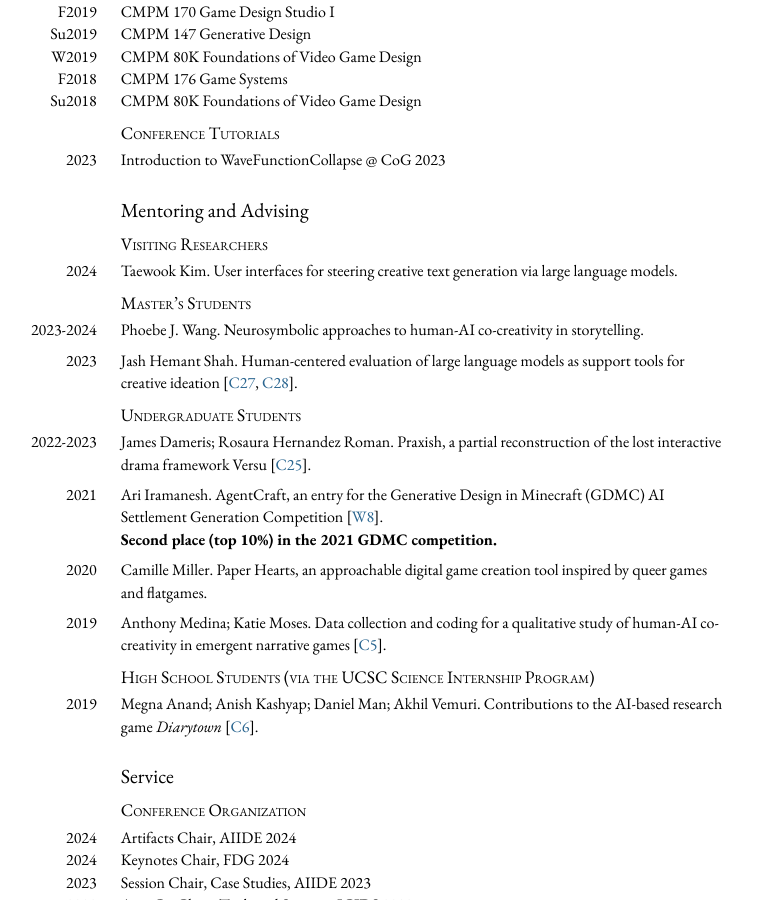
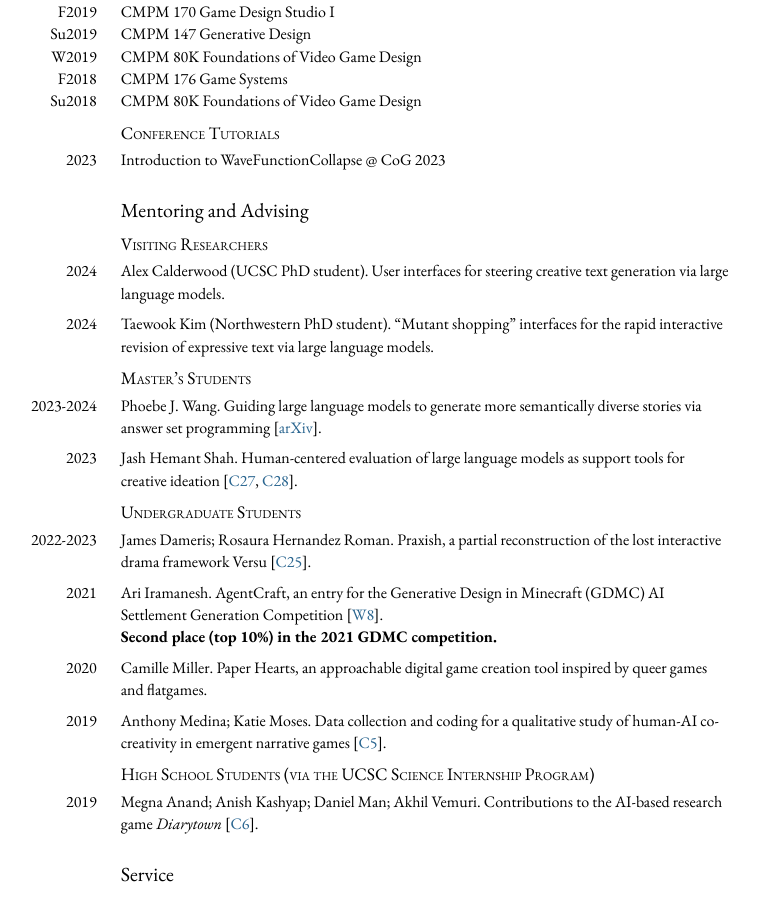
Before and after one commit to mkremins/mkremins.github.io, a Jekyll site: the page built from cv/index.html, in a window 1280 px wide and 900 px high, scrolled down 9332 px. Shown: the whole window, without its empty margins (262-1021 px from the left). Built offline with Jekyll 4.4.1, drawn with Linux system fonts in a browser that asks for light colours.

Commit message:
Update 'Mentoring and Advising' section
- Describe Phoebe's and Taewook's work more specifically
- Add preprint link for Phoebe
- Add Alex

```diff
--- a/cv/index.html
+++ b/cv/index.html
@@ -373,12 +373,16 @@ layout: null
       <h3>Visiting Researchers</h3>
       <div class="dated-entry">
         <div class="dated-date">2024</div>
-        <div class="dated-content">Taewook Kim. User interfaces for steering creative text generation via large language models.</div>
+        <div class="dated-content">Alex Calderwood (UCSC PhD student). User interfaces for steering creative text generation via large language models.</div>
+      </div>
+      <div class="dated-entry">
+        <div class="dated-date">2024</div>
+        <div class="dated-content">Taewook Kim (Northwestern PhD student). “Mutant shopping” interfaces for the rapid interactive revision of expressive text via large language models.</div>
       </div>
       <h3>Master’s Students</h3>
       <div class="dated-entry">
         <div class="dated-date">2023-2024</div>
-        <div class="dated-content">Phoebe J. Wang. Neurosymbolic approaches to human-AI co-creativity in storytelling.</div>
+        <div class="dated-content">Phoebe J. Wang. Guiding large language models to generate more semantically diverse stories via answer set programming [<a href="https://arxiv.org/abs/2406.00554">arXiv</a>].</div>
       </div>
       <div class="dated-entry">
         <div class="dated-date">2023</div>
```
